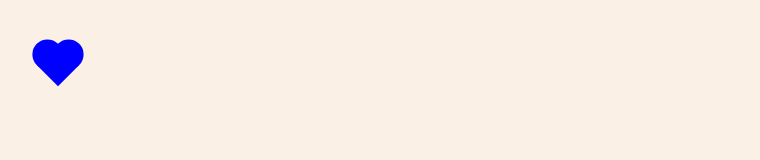
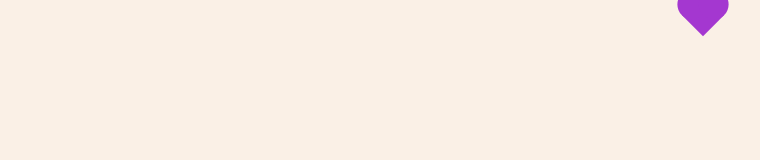
Before and after one commit to claudiavashchenko/falling-hearts, a plain HTML site: page index.html in a window 1280 px wide. Shown: the whole page, without its empty margins (7-767 px from the left). Drawn offline with Linux system fonts and the light colour scheme.

Commit message:
created random heart

```diff
--- a/CSS/styles.css
+++ b/CSS/styles.css
@@ -6,17 +6,17 @@ body {
     background-color: rgb(250, 240, 230);
 }
 .heart {
-    background-color: blue;
+    background-color: var(--c);
     position: absolute;
     height: 30px;
     width: 30px;
-    top: 50px;
-    left: 50px;
+    top: 0;
+    left: 0;
     transform: rotate(-45deg);
 }
 .heart:before, .heart::after {
     content: "";
-    background-color: blue;
+    background-color: var(--c);
     border-radius: 50%;
     height: 30px;
     width: 30px;
--- a/JS/app.js
+++ b/JS/app.js
@@ -5,6 +5,13 @@ class Heart {
         this.color = color
         this.position = position
         this.speed = speed
+    }
+    draw() {
+        const divElement = document.createElement("div")
+        divElement.classList.add("heart")
+        divElement.style.left = this.position + "px"
+       divElement.style.setProperty("--c", this.color)
+        body.append(divElement)
     }
 }
 
@@ -15,6 +22,7 @@ function addHeart() {
 
     const newHeart = new Heart(randomColor, randonLeft, randomSpeed)
     console.log(newHeart)
+    newHeart.draw()
 }
 
 addHeart()
```
